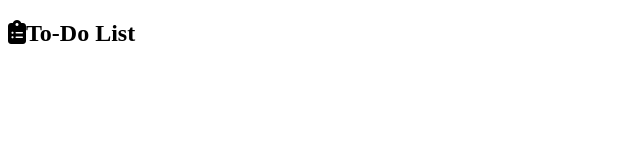
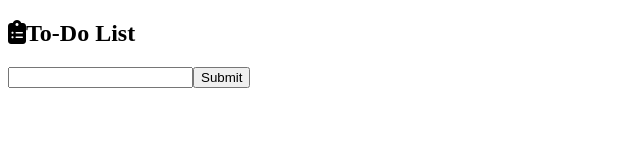
Before and after one commit to claudiahW/to-do-list, a plain HTML site: page index.html in a window 1280 px wide. Shown: the whole page, without its empty margins (0-640 px from the left). Drawn offline with Linux system fonts and the light colour scheme.

```diff
--- a/index.html
+++ b/index.html
@@ -12,6 +12,11 @@
 <div class="container">
     <div class ="nav">
         <h2><i class="fa-solid fa-clipboard-list"></i>To-Do List</h2>
+        <div class="user-input">
+            <input id="input" type="text"><button onclick="addItem()">
+                Submit</button>
+        </div>
+
     </div>
 </div>
  <script></script>
```
